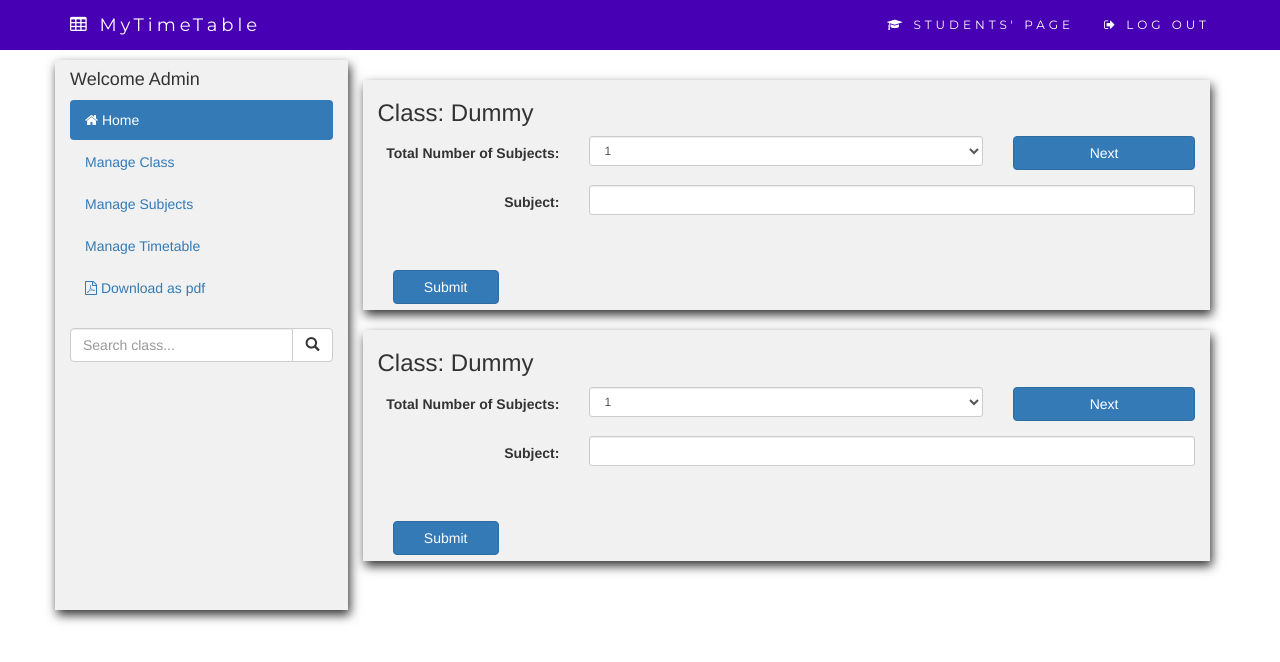
After one commit to lasu-code/timetable, a Node server app: page /dashboard3 in a window 1280 px wide. The commit adds this page. Shown: the top 662 px of the page. Run offline with Node 20, Linux system fonts and the light colour scheme; some libraries are stand-ins or nearby versions.

Commit message:
just added a little spice

```diff
--- a/controllers/timeTableController.js
+++ b/controllers/timeTableController.js
@@ -9,6 +9,15 @@ exports.dashboardPage = function (req, res, next) {
     res.render('dashboard', { title: 'LASUCode' });
 };
 
+exports.dashboardPage1 = function (req, res, next) {
+    res.render('dashboard1', { title: 'LASUCode' });
+};
+exports.dashboardPage2 = function (req, res, next) {
+    res.render('dashboard2', { title: 'LASUCode' });
+};
+exports.dashboardPage3 = function (req, res, next) {
+    res.render('dashboard3', { title: 'LASUCode' });
+};
 exports.studentsPage = function (req, res, next) {
     res.render('student', { title: 'LASUCode' });
 };
--- a/public/css/style.css
+++ b/public/css/style.css
@@ -1,3 +1,17 @@
+.sidenav {
+            background-color: #f1f1f1;
+            height: 100%;
+            box-shadow: 2px 5px 10px
+}
+.dark{
+    background-color: #f1f1f1;
+    box-shadow: 2px 5px 10px;
+}
+/* Set height of the grid so .sidenav can be 100% (adjust as needed) */
+
+.row.content {
+     height: 550px
+}
 #login{
     background-image: url(../img/hicago.jpg);
     background-attachment: fixed;
@@ -27,12 +41,17 @@
 .col-sm-7 h1, .col-sm-7 p{
     color: black;
 }
-
+.nav-pills li a:active{
+    color: #fff !important;
+    background-color: #4700b3 !important;
+}
 @media screen and (max-width: 768px) {
     .reg{
     width: 95%;
-
-}
+    }
+    .row.content {
+     height: 350px;
+    }
   }
   @media screen and (max-width: 480px) {
     .reg{
--- a/routes/index.js
+++ b/routes/index.js
@@ -10,6 +10,9 @@ const timeTableController = require('../controllers/timeTableController');
 router.get('/', timeTableController.homePage);
 router.get('/student', timeTableController.studentsPage);
 router.get('/dashboard', timeTableController.dashboardPage);
+router.get('/dashboard1', timeTableController.dashboardPage1);
+router.get('/dashboard2', timeTableController.dashboardPage2);
+router.get('/dashboard3', timeTableController.dashboardPage3);
 
 
 module.exports = router;
--- /dev/null
+++ b/views/dashboard3.ejs
@@ -0,0 +1,146 @@
+<!DOCTYPE html>
+<html lang="en">
+
+<head>
+    <meta charset="UTF-8">
+    <meta name="viewport" content="width=device-width, initial-scale=1.0">
+    <meta http-equiv="X-UA-Compatible" content="ie=edge">
+    <link rel="stylesheet" href="css/style.css">
+    <link rel="stylesheet" href="assets/maxcdn.bootstrapcdn.com/bootstrap/3.3.6/css/bootstrap.min.css">
+    <link href="http://fonts.googleapis.com/css?family=Montserrat" rel="stylesheet" type="text/css">
+    <link href="http://fonts.googleapis.com/css?family=Lato" rel="stylesheet" type="text/css">
+    <link rel="stylesheet" href="assets/font-awesome-4.7.0/css/font-awesome.min.css">
+    <script src="assets/ajax.googleapis.com/ajax/libs/jquery/1.12.0/jquery.min.js"></script>
+    <script src="assets/maxcdn.bootstrapcdn.com/bootstrap/3.3.6/js/bootstrap.min.js"></script>
+    <script src="js/script.js"></script>
+    <title>Document</title>
+    <style>
+        .navbar {
+            margin-bottom: 0;
+            background-color: #4700b3;
+            z-index: 9999;
+            border: 0;
+            font-size: 12px !important;
+            line-height: 1.42857143 !important;
+            letter-spacing: 4px;
+            border-radius: 0;
+            font-family: Montserrat, sans-serif;
+        }
+
+        .navbar li a,
+        .navbar .navbar-brand {
+            color: #fff !important;
+        }
+
+        .navbar-nav li a:hover,
+        .navbar-nav li.active a {
+            color: #4700b3 !important;
+            background-color: #fff !important;
+        }
+
+        .navbar-default .navbar-toggle {
+            border-color: transparent;
+            color: #fff !important;
+        }
+    </style>
+</head>
+
+<body>
+    <% include ./partials/navbar %>
+    <br>
+    <br>
+    <br>
+    <div class="container">
+        <div class="row content">
+            <% include ./partials/sidebar %>
+                <div class="col-sm-9">
+                    <div class="container-fluid dark">
+                        <h3>Class: Dummy</h3>
+                        <form class="form-horizontal" role="form">
+                            <div class="form-group">
+                                <label class="control-label col-sm-3" for="class">Total Number of Subjects:</label>
+                                <div class="col-sm-6">
+                                    <select class="form-control input-sm" id="sel1">
+                                            <option>1</option>
+                                            <option>2</option>
+                                            <option>3</option>
+                                            <option>4</option>
+                                            <option>5</option>
+                                            <option>6</option>
+                                            <option>7</option>
+                                            <option>8</option>
+                                            <option>9</option>
+                                            <option>10</option>
+                                            <option>11</option>
+                                            <option>12</option>
+                                            <option>13</option>
+                                            <option>14</option>
+                                            <option>15</option>
+                                            <option>16</option>
+                                            <option>17</option>
+                                            <option>18</option>
+                                            <option>19</option>
+                                            <option>20</option>
+                                        </select>
+                                </div>
+                                <div class="col-sm-3"> <button type="button" class="btn btn-primary btn-block">Next</button> </div>
+                            </div>
+                            <div class="form-group">
+                                <label class="control-label col-sm-3" for="add">Subject:</label>
+                                <div class="col-sm-9">
+                                    <input type="text" class="form-control input-sm" id="class">
+                                </div>
+                            </div><br><br>
+                            <div class="col-sm-2"><button type="button" class="btn btn-primary btn-block">Submit</button></div>
+                        </form><br><br>
+                    </div>
+                    <br>
+                    <div class="container-fluid dark">
+                        <h3>Class: Dummy</h3>
+                        <form class="form-horizontal" role="form">
+                            <div class="form-group">
+                                <label class="control-label col-sm-3" for="class">Total Number of Subjects:</label>
+                                <div class="col-sm-6">
+                                    <select class="form-control input-sm" id="sel1">
+                                            <option>1</option>
+                                            <option>2</option>
+                                            <option>3</option>
+                                            <option>4</option>
+                                            <option>5</option>
+                                            <option>6</option>
+                                            <option>7</option>
+                                            <option>8</option>
+                                            <option>9</option>
+                                            <option>10</option>
+                                            <option>11</option>
+                                            <option>12</option>
+                                            <option>13</option>
+                                            <option>14</option>
+                                            <option>15</option>
+                                            <option>16</option>
+                                            <option>17</option>
+                                            <option>18</option>
+                                            <option>19</option>
+                                            <option>20</option>
+                                        </select>
+                                </div>
+                                <div class="col-sm-3"> <button type="button" class="btn btn-primary btn-block">Next</button> </div>
+                            </div>
+                            <div class="form-group">
+                                <label class="control-label col-sm-3" for="add">Subject:</label>
+                                <div class="col-sm-9">
+                                    <input type="text" class="form-control input-sm" id="class">
+                                </div>
+                            </div><br><br>
+                            <div class="col-sm-2"><button type="button" class="btn btn-primary btn-block">Submit</button></div>
+                        </form>
+                        <br><br>
+                    </div>
+                </div>
+        </div>
+    </div>
+    <!-- <% include ./partials/footer.ejs %> -->
+    <script src="js/script.js"></script>
+</body>
+
+</html>
--- /dev/null
+++ b/views/partials/footer.ejs
@@ -0,0 +1,6 @@
+<footer class="container-fluid text-center">
+    <a href="#myPage" title="To Top">
+    <span class="glyphicon glyphicon-chevron-up"></span>
+  </a>
+    <p>website developed by <a href="../index.html" title="Visit w3schools">teamtimetable.com</a></p>
+</footer>
--- /dev/null
+++ b/views/partials/sidebar.ejs
@@ -0,0 +1,19 @@
+<div class="col-sm-3 sidenav">
+    <h4>Welcome Admin</h4>
+    <ul class="nav nav-pills nav-stacked">
+        <li class="active"><a href="/dashboard1"><span class="fa fa-home"></span> Home</a></li>
+        <li><a href="/dashboard2"> Manage Class</a></li>
+        <li><a href="/dashboard3"> Manage Subjects</a></li>
+        <li><a href="/dashboard"> Manage Timetable</a></li>
+        <li><a href="#new"><span class="fa fa-file-pdf-o"></span> Download as pdf</a></li>
+    </ul><br>
+    <div class="input-group">
+        <input type="text" class="form-control" placeholder="Search class...">
+        <span class="input-group-btn">
+          <button class="btn btn-default" type="button">
+            <span class="glyphicon glyphicon-search"></span>
+        </button>
+        </span>
+    </div>
+</div>
+<br>
```
Also changed, not shown: views/dashboard.ejs (+6 -31 lines), views/dashboard1.ejs (added, +95 -0 lines), views/dashboard2.ejs (added, +91 -0 lines), views/index.ejs (+7 -11 lines).
